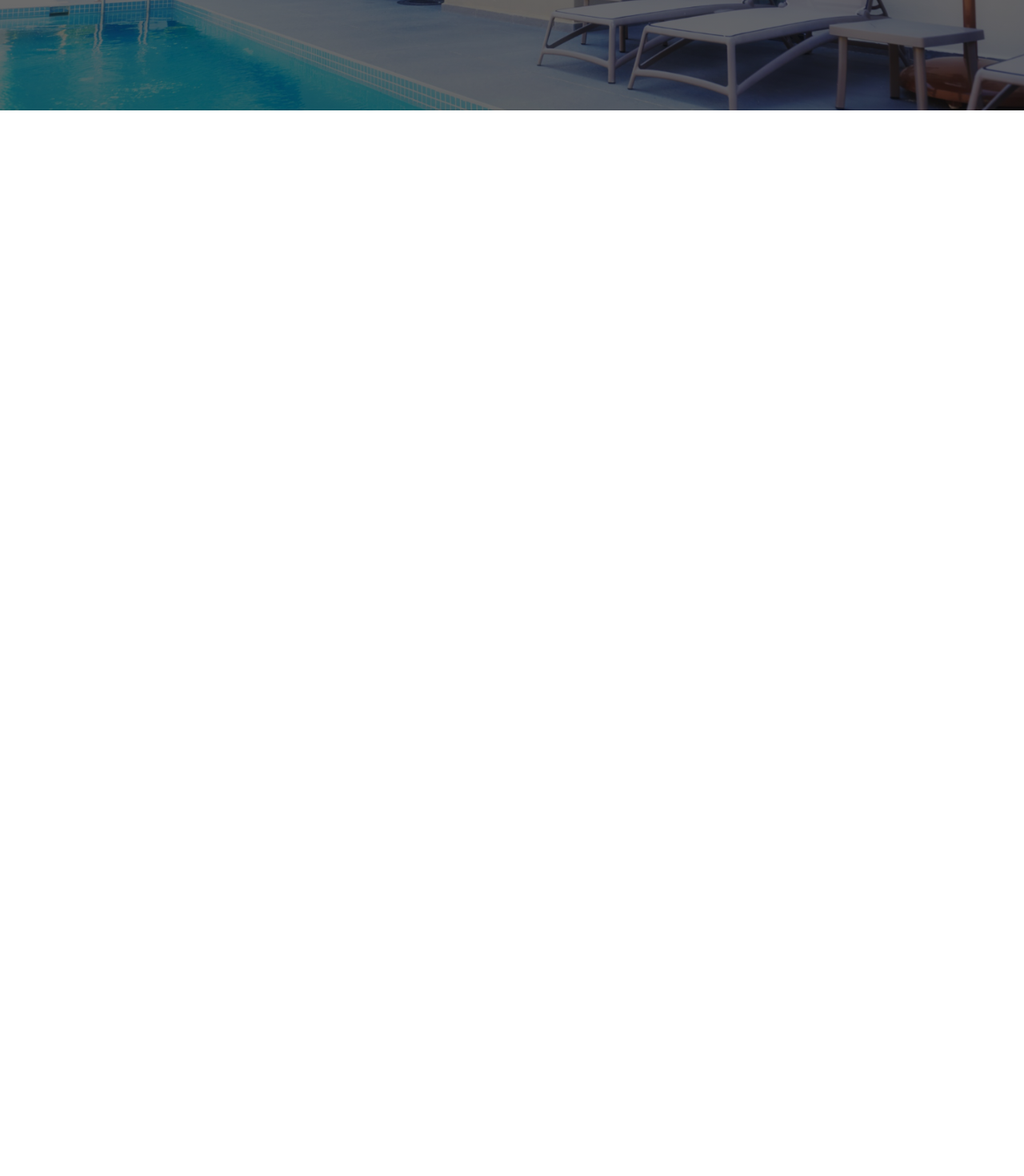
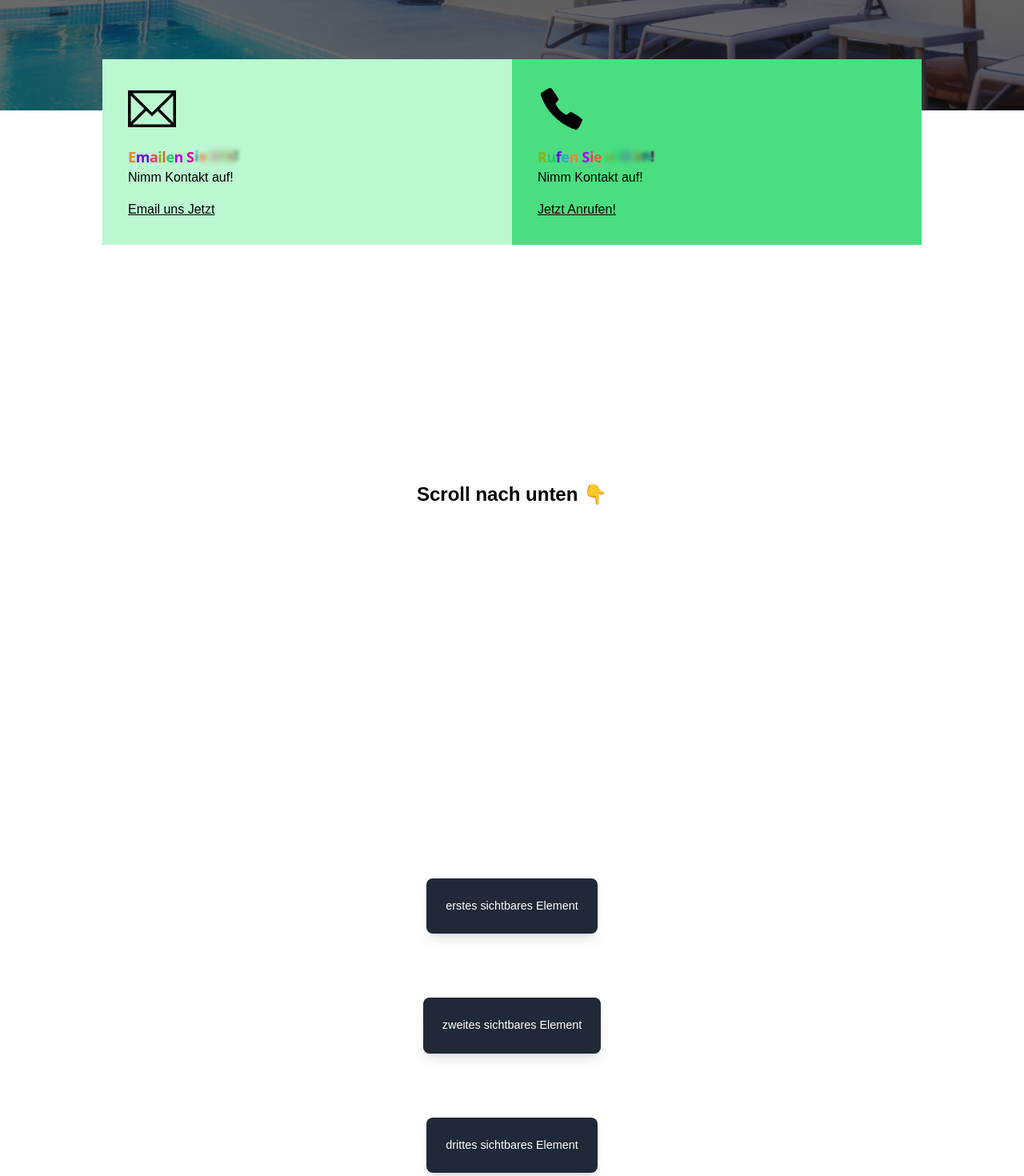
Before and after one commit to bugixtix/modern-website, a Next.js app: page / in a window 1280 px wide. Shown: the part 780-2250 px from the top of the page at 80% size. Before the commit the page ends 918 px from the top, so only its background shows below. Built offline with nearby package versions, Linux system fonts and the light colour scheme.

Commit message:
Update: Component

```diff
--- /dev/null
+++ b/app/componentes/animated-div.jsx
@@ -0,0 +1,23 @@
+'use client'
+import {motion} from 'framer-motion'
+import { useInView } from 'react-intersection-observer'
+import React, { Children } from 'react'
+
+function AnimatedDiv({childern}) {
+    const {ref, inView} = useInView({triggerOnce:false, threshold:0.2});
+  return (
+    <div>
+        <motion.div
+            ref={ref}
+            initial={{opacity:0, y:50}}
+            animate={inView ? {opacity:1, y:0} : {}}
+            transition={{duration:0.5}}
+            className="p-6 bg-gray-800 text-white rounded-lg shadow-lg"
+        >
+            {childern}
+        </motion.div>
+    </div>
+  )
+}
+
+export default AnimatedDiv
--- /dev/null
+++ b/app/componentes/call-to-action.jsx
@@ -0,0 +1,25 @@
+import React from 'react'
+import { TfiEmail as Email } from "react-icons/tfi";
+import { IoCallSharp as Call } from 'react-icons/io5';
+import { ColourfulText } from './ui/colourful-text';
+
+function CallToAction() {
+  return (
+    <div className={`CTA relative w-[100%] flex flex-row items-center justify-center`}>
+        <div className='ctaBody absolute -top-16 w-[90%] sm:w-[80%] bg-blue-300 flex flex-col sm:flex-row items-center justify-center'>
+            <div className='bg-green-200 p-4 sm:p-8 w-[100%] sm:w-[50%]'>
+                <Email className='text-3xl sm:text-6xl'/>
+                <p className='text-[1rem] py-4'><ColourfulText className='font-bold text-lg' text="Emailen Sie uns!" /> <br></br> Nimm Kontakt auf! </p>
+                <a className='text-[1rem] py-2 cursor-pointer underline hover:text-green-800 transition-all ease-in duration-500'>Email uns Jetzt</a>
+            </div>
+            <div className='bg-green-400 p-4 sm:p-8 w-[100%] sm:w-[50%]'>
+                <Call className='text-3xl sm:text-6xl'/>
+                <p className='text-[1rem] py-4'><ColourfulText className='font-bold text-lg' text="Rufen Sie uns an!" /> <br></br> Nimm Kontakt auf! </p>
+                <a className='text-[1rem] py-2 cursor-pointer underline hover:text-green-800 transition-all ease-in duration-500'>Jetzt Anrufen!</a>
+            </div>
+        </div>
+    </div>
+  )
+}
+
+export default CallToAction
--- /dev/null
+++ b/app/componentes/content.jsx
@@ -0,0 +1,20 @@
+
+import React from 'react'
+import AnimatedDiv from '@/app/componentes/animated-div'
+
+
+function Content() {
+
+  return (
+    <div className="min-h-screen flex flex-col items-center gap-20 py-20">
+    <div className="h-[100vh] flex items-center justify-center text-2xl font-bold">
+      Scroll nach unten 👇
+    </div>
+    <AnimatedDiv childern={'erstes sichtbares Element'}></AnimatedDiv>
+    <AnimatedDiv childern={'zweites sichtbares Element'}></AnimatedDiv>
+    <AnimatedDiv childern={'drittes sichtbares Element'}></AnimatedDiv>
+  </div>
+  )
+}
+
+export default Content
--- /dev/null
+++ b/app/componentes/ui/colourful-text.tsx
@@ -0,0 +1,54 @@
+"use client";
+import React from "react";
+import { motion } from "motion/react";
+
+export function ColourfulText({ text, className }: { text: string;className:string }) {
+  const colors = [
+    "rgb(131, 179, 32)",
+    "rgb(47, 195, 106)",
+    "rgb(42, 169, 210)",
+    "rgb(4, 112, 202)",
+    "rgb(107, 10, 255)",
+    "rgb(183, 0, 218)",
+    "rgb(218, 0, 171)",
+    "rgb(230, 64, 92)",
+    "rgb(232, 98, 63)",
+    "rgb(249, 129, 47)",
+  ];
+
+  const [currentColors, setCurrentColors] = React.useState(colors);
+  const [count, setCount] = React.useState(0);
+
+  React.useEffect(() => {
+    const interval = setInterval(() => {
+      const shuffled = [...colors].sort(() => Math.random() - 0.5);
+      setCurrentColors(shuffled);
+      setCount((prev) => prev + 1);
+    }, 5000);
+
+    return () => clearInterval(interval);
+  }, []);
+
+  return text.split("").map((char, index) => (
+    <motion.span
+      key={`${char}-${count}-${index}`}
+      initial={{
+        y: 0,
+      }}
+      animate={{
+        color: currentColors[index % currentColors.length],
+        y: [0, -3, 0],
+        scale: [1, 1.01, 1],
+        filter: ["blur(0px)", `blur(5px)`, "blur(0px)"],
+        opacity: [1, 0.8, 1],
+      }}
+      transition={{
+        duration: 0.5,
+        delay: index * 0.05,
+      }}
+      className={`${className} inline-block whitespace-pre font-sans tracking-tight`}
+    >
+      {char}
+    </motion.span>
+  ));
+}
--- a/app/page.tsx
+++ b/app/page.tsx
@@ -1,11 +1,15 @@
 import Image from "next/image";
 import Navbar from '@/app/componentes/navbar'
 import Hero from '@/app/componentes/hero'
+import CallToAction from '@/app/componentes/call-to-action'
+import Content from '@/app/componentes/content'
 export default function Home() {
   return (
     <div>
         <Navbar/>
         <Hero/>
+        <CallToAction/>
+        <Content/>
     </div>
   );
 }
```
